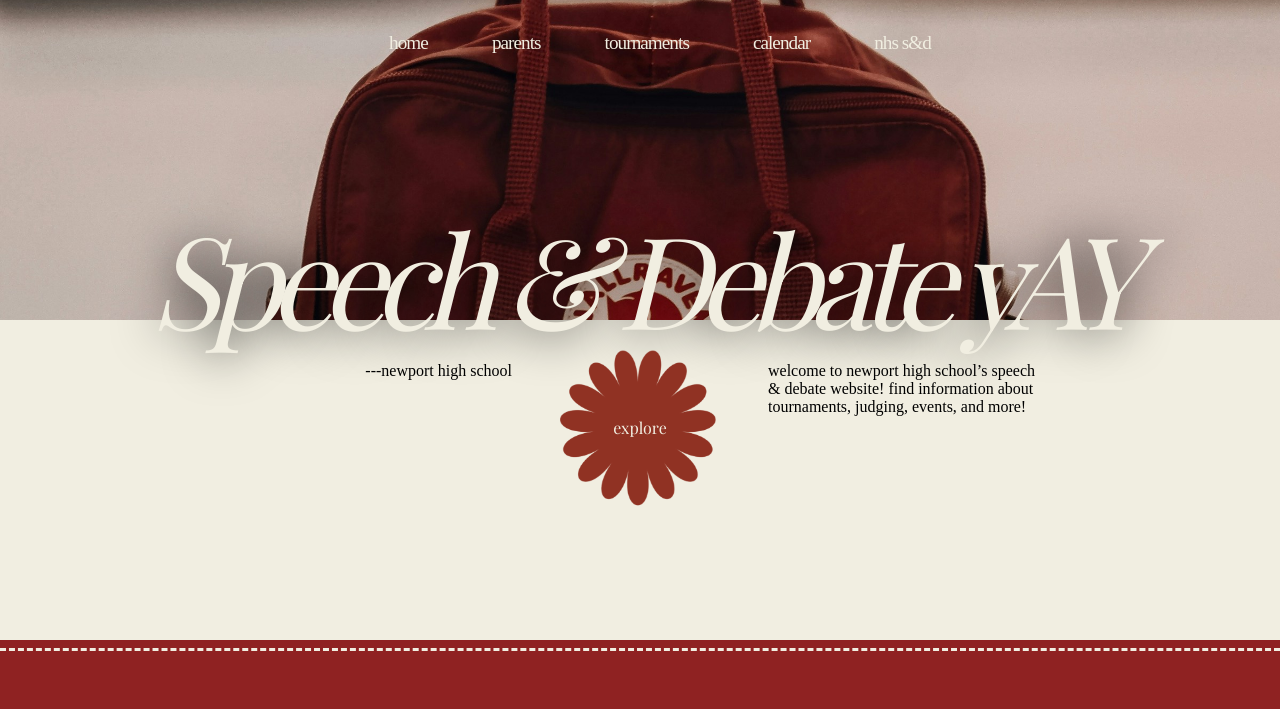
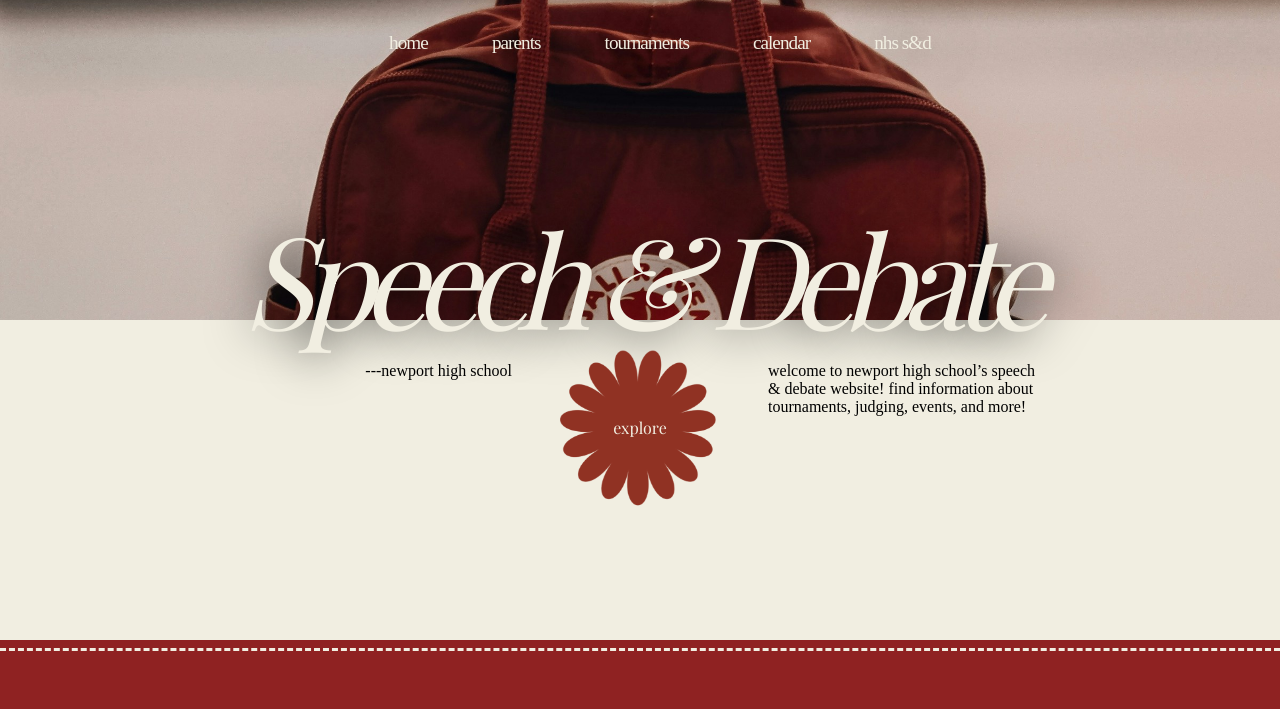
Before and after one commit to yinayhu/sdwebsite, an Eleventy site: page src/index.md in a window 1280 px wide. Shown: the top 709 px of the page. Built offline with nearby package versions, Linux system fonts and the light colour scheme; Eleventy itself is replaced by a stand-in of ours; files that its build step writes are made by us from their sources; a web font is replaced by a local one.

Commit message:
Updated 1 file via CloudCannon.

```diff
--- a/src/index.md
+++ b/src/index.md
@@ -2,7 +2,7 @@
 layout: index.njk
 stylesheet: index.css
 title: Home Page
-website_title: Speech & Debate yAY
+website_title: Speech & Debate
 left_caption: '---newport high school'
 button: explore
 right_caption: >-
```
